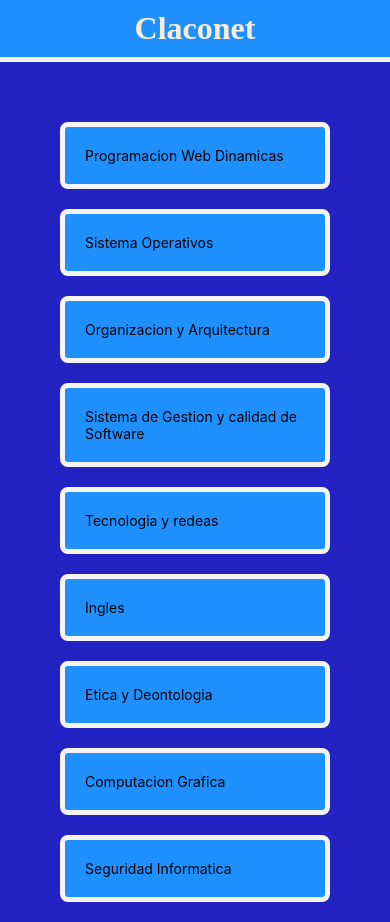
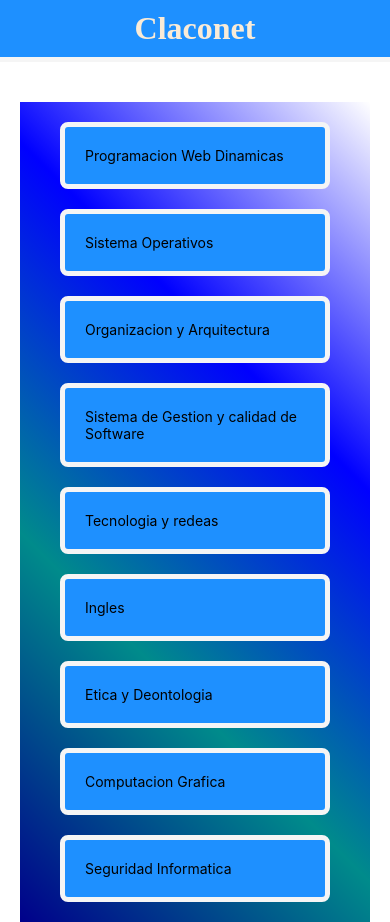
Before and after one commit to manzo1701/claconet, a React Native app: screen /Materia in a window 390 px wide. Built offline with nearby package versions, Linux system fonts and the light colour scheme.

Commit message:
comit realizado

```diff
--- a/Styles/Styles.css
+++ b/Styles/Styles.css
@@ -3,8 +3,7 @@
     padding: 0;
     font-family: Nunito-Light;
     src: url(../Resources/Nunito-Light.ttf);
-    background-color: rgb(36,34,195);
-    background-color: linear-gradient(45deg, red, blue, green, black);
+
 }
 
 .body{
@@ -14,6 +13,9 @@
     justify-content: center;
     display: flex;
     margin: 20px;
+    background-size: 400% 400%;
+    background: linear-gradient(45deg,#00008b,#008b8b,blue,white);
+    position: relative;
 
 
 }
```
